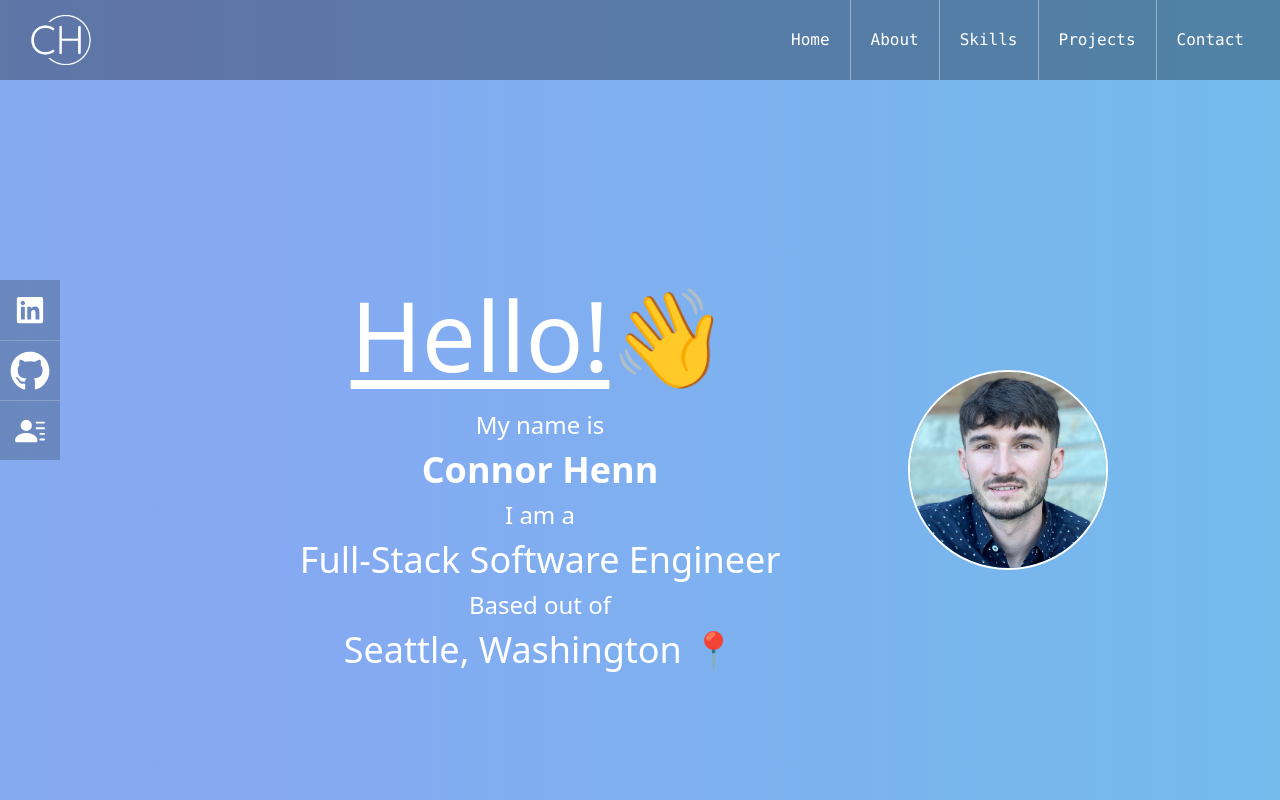
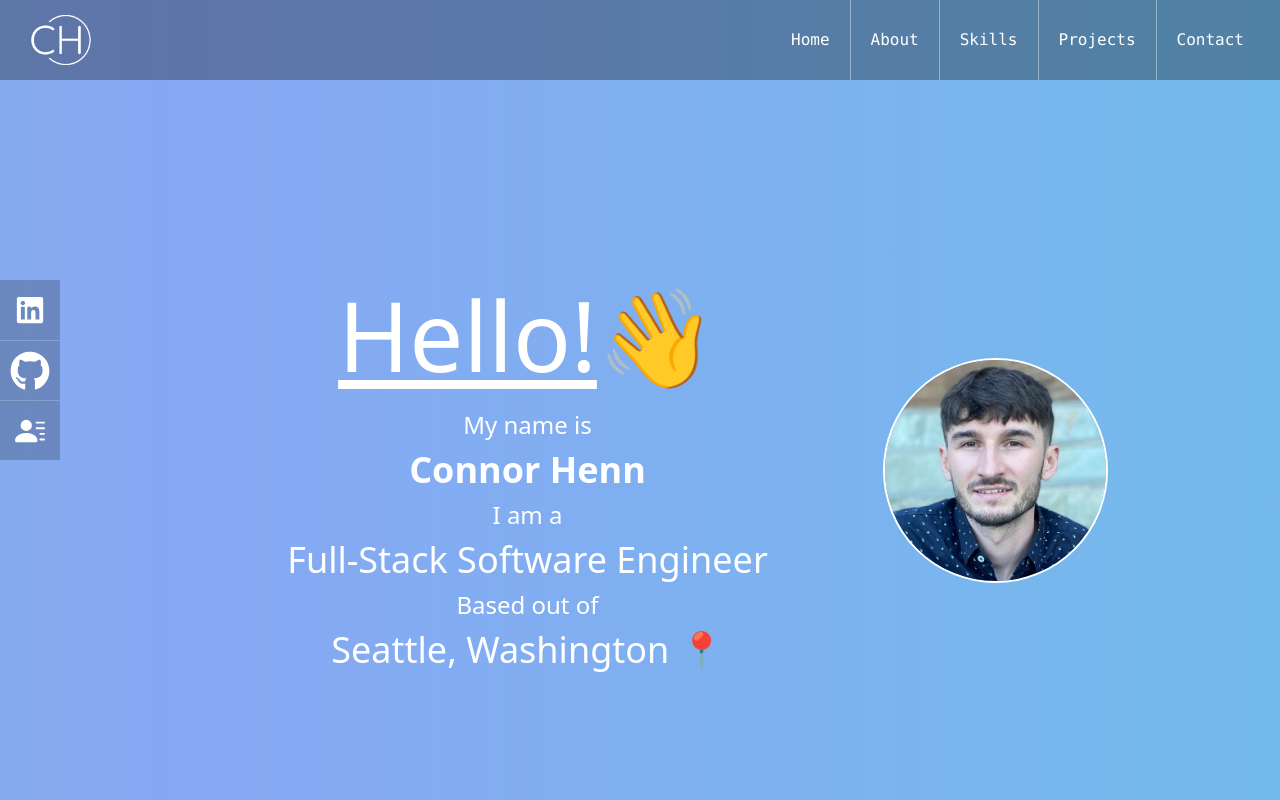
Before and after one commit to hennconnor/Portfolio, a React (Create React App) app: page / in a window 1280 px wide. Shown: the top 800 px of the page. Built offline with nearby package versions, Linux system fonts and the light colour scheme.

Commit message:
fixed picture min

```diff
--- a/src/components/Home.js
+++ b/src/components/Home.js
@@ -13,7 +13,7 @@ const Home = () => {
                     <p className='text-2xl'>Based out of</p>
                     <p className='text-4xl text-center'>Seattle, Washington 📍</p>
                 </div>
-                <img src={PhotoSelf} alt='Self' className='w-[40%] max-w-[200px] max-h-[200px] rounded-full border-2 border-white' />
+                <img src={PhotoSelf} alt='Self' className='w-[40%] max-w-[225px] max-h-[225px] min-w-[180px] min-h-[180px] rounded-full border-2 border-white' />
             </div>
 
         </div>
```
